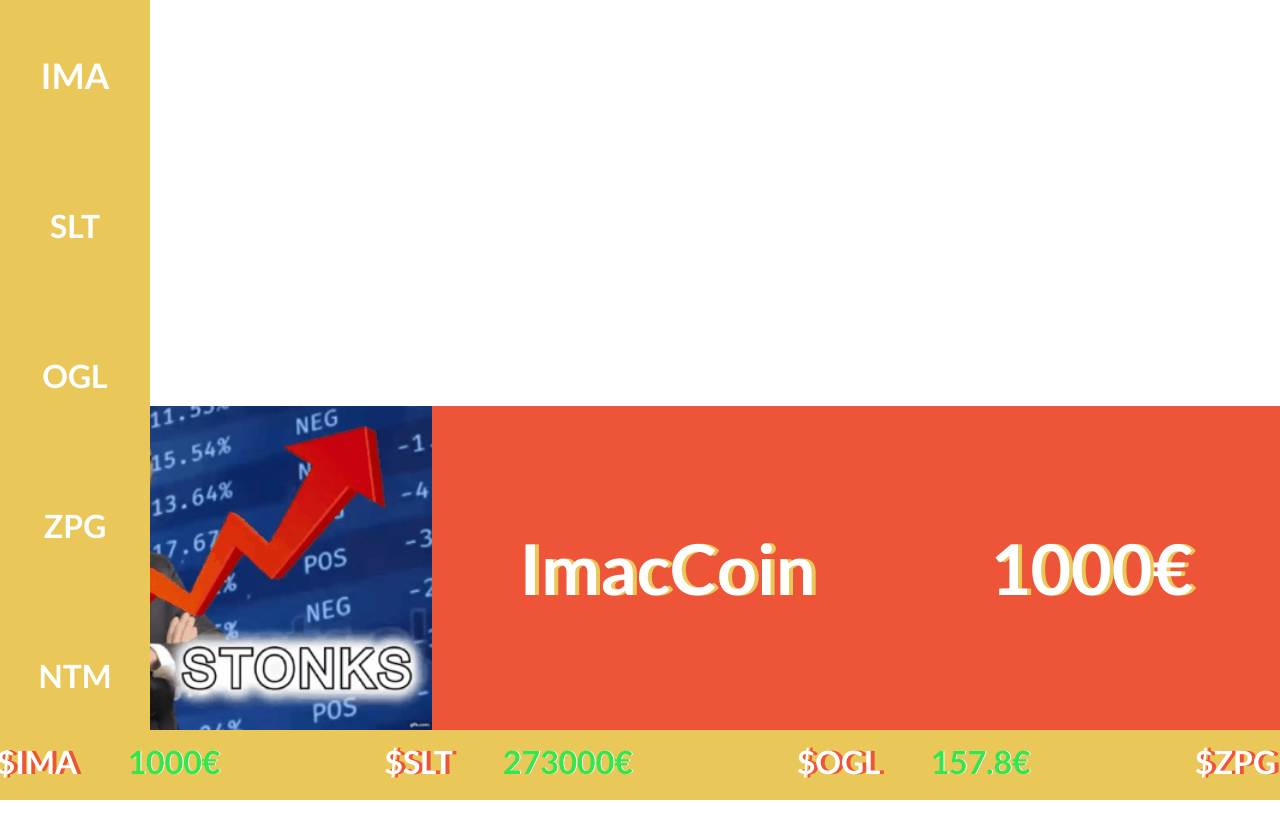
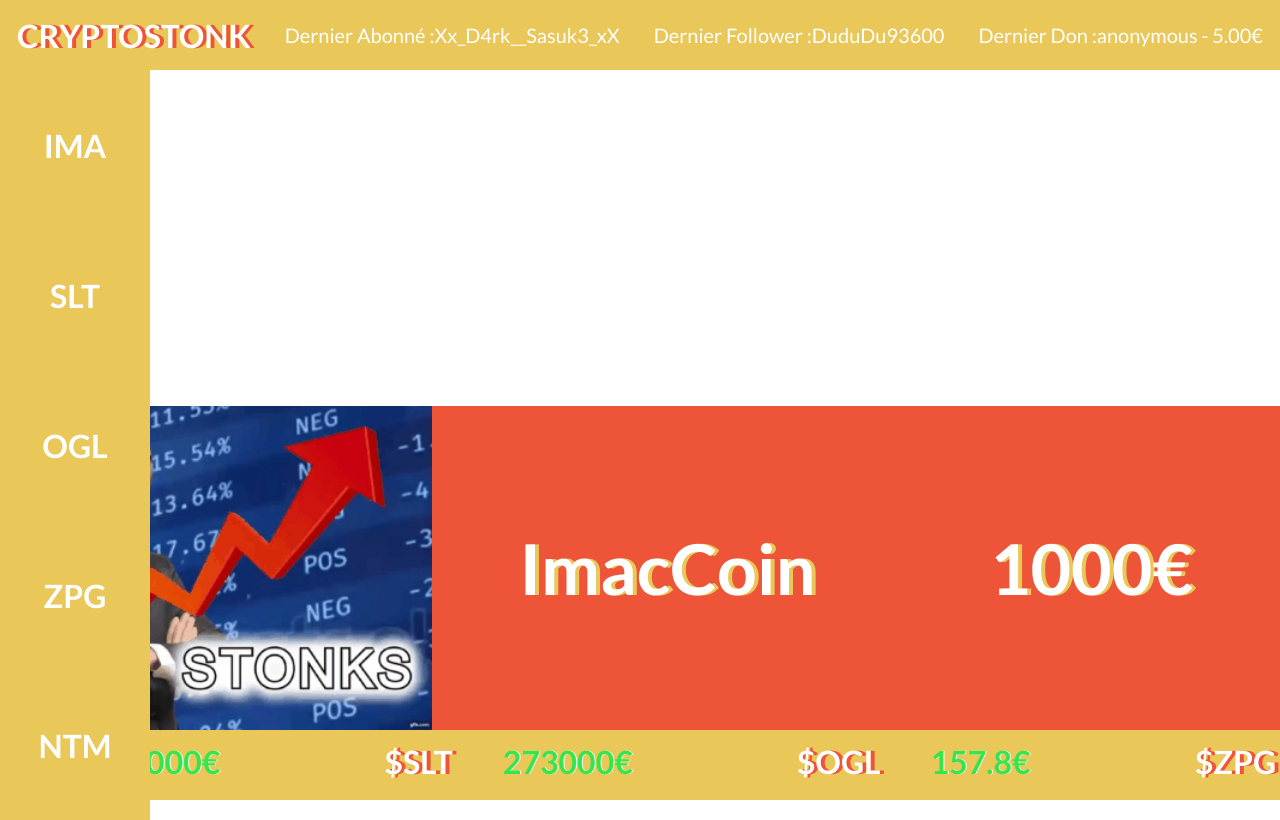
Before and after one commit to ludchieng/IMAC-CryptoStonks, a React (Create React App) app: page / in a window 1280 px wide. Built offline with nearby package versions, Linux system fonts and the light colour scheme; no server answers.

Commit message:
TopSideBar Begining

```diff
--- a/src/App.css
+++ b/src/App.css
@@ -277,3 +277,46 @@
   text-shadow: +4px 0 0 #e9c759;
   margin: auto;
 }
+
+#TopSideBar{
+  width: 100%;
+  overflow: hidden;
+  height: 70px;
+  background-color: #e9c759;
+  display: flex;
+  flex-direction: row;
+  flex-wrap: nowrap;
+  justify-content: space-around;
+  margin: auto;
+}
+
+#TopSideBarName{
+  font-weight: 700;
+  color: #fff;
+  text-shadow: +4px 0 0 #ee5438;
+  margin: auto;
+}
+
+#TopSideBarSubscriber{
+  color: #fff;
+  /*text-shadow: +4px 0 0 #ee5438;*/
+  display: flex;
+  margin: auto;
+  font-size: 20px;
+}
+
+#TopSideBarFollower{
+  color: #fff;
+  /*text-shadow: +4px 0 0 #ee5438;*/
+  display: flex;
+  margin: auto;
+  font-size: 20px;
+}
+
+#TopSideBarDonation{
+  color: #fff;
+  /*text-shadow: +4px 0 0 #ee5438;*/
+  display: flex;
+  margin: auto;
+  font-size: 20px;
+}
--- a/src/App.js
+++ b/src/App.js
@@ -1,5 +1,6 @@
 import React, { useEffect, useState } from 'react';
 import './App.css';
+import TopSideBar from "./TopSideBar/TopSideBar";
 import LeftSideBar from "./LeftSideBar/LeftSideBar";
 import CryptoWallet from "./CryptoWallet/CryptoWallet";
 import StonkAlert from "./StonkAlert/StonkAlert";
@@ -30,6 +31,14 @@ function App() {
 
   return(
     <div>
+      <TopSideBar
+      name = "CRYPTOSTONK"
+      follower = "DuduDu93600"
+      subscriber = "Xx_D4rk__Sasuk3_xX"
+      donator = "anonymous"
+      donation = "5.00"
+      />
+
       <LeftSideBar
       cryptoList = {crypto}
       cryptoData = {data}
--- a/src/StonkAlert/StonkAlert.js
+++ b/src/StonkAlert/StonkAlert.js
@@ -11,6 +11,7 @@ class StonkAlert extends React.Component {
     render(){
         return(
             <div id="StonkAlert">
+
                 <div id="StonkAlertImage"></div>
                 <div id="StonkAlertName">{this.cryptoName}</div>
                 <div id="StonkAlertPrice">{this.cryptoPrice}€</div>
--- /dev/null
+++ b/src/TopSideBar/TopSideBar.js
@@ -0,0 +1,36 @@
+import React from 'react';
+
+class StonkAlert extends React.Component {
+
+    constructor(props){
+        super(props);
+        this.name = props.name;
+        this.follower = props.follower;
+        this.subscriber = props.subscriber;
+        this.donator = props.donator;
+        this.donation = props.donation;
+    }
+
+    render(){
+        return(
+            <div id="TopSideBar">
+                <div id="TopSideBarName">{this.name}</div>
+                <div id="TopSideBarSubscriber">
+                    <div>Dernier Abonné : </div>
+                    <div> {this.subscriber}</div>
+                </div>
+                <div id="TopSideBarFollower">
+                    <div>Dernier Follower : </div>
+                    <div> {this.follower}</div>
+                </div>
+                <div id="TopSideBarDonation">
+                    <div>Dernier Don : </div>
+                    <div> {this.donator} - {this.donation}€</div>
+                </div>
+            </div>
+        )
+    }
+
+}
+
+export default StonkAlert;
```
